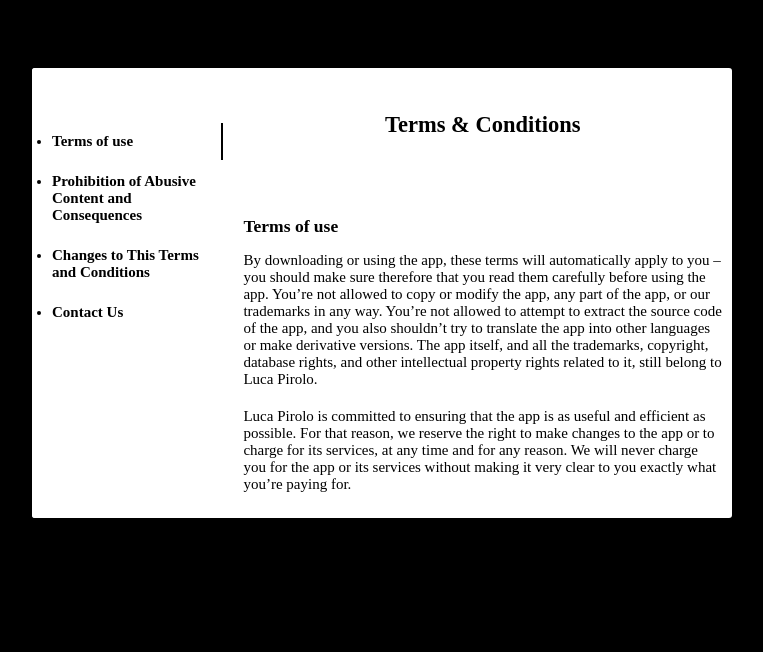
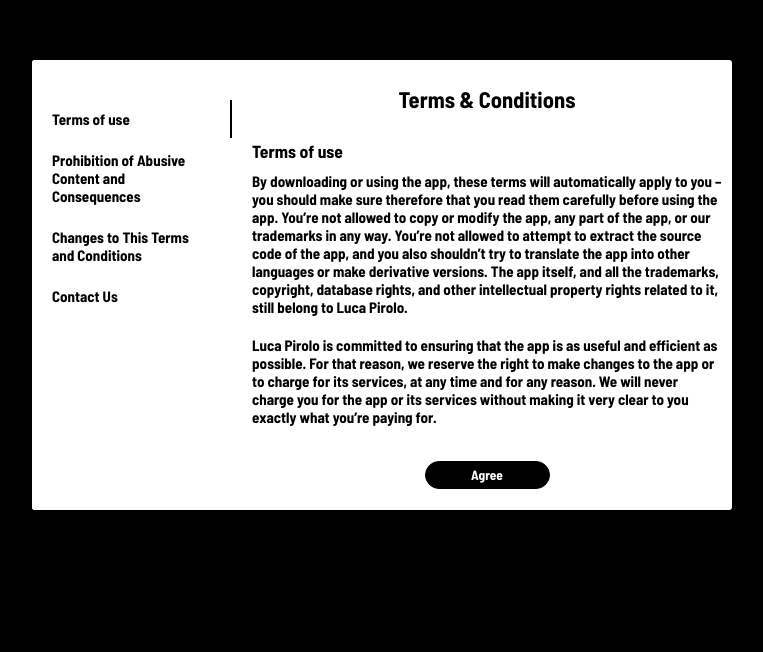
Before and after one commit to lierrejh/gallerista, a plain HTML site: page terms.html in a window 1280 px wide. Shown: the part 115-767 px from the top of the page, without its empty margins (258-1021 px from the left). Drawn offline with Linux system fonts and the light colour scheme.

Commit message:
privacy and terms fixed

```diff
--- a/css/styles.css
+++ b/css/styles.css
@@ -6,6 +6,14 @@
   --text-clr: #000000;
   --tabs-list-bg-clr: #ffffff;
   --btn-hvr: #cffa9a;
+}
+
+* {
+  margin: 0;
+  padding: 0;
+  box-sizing: border-box;
+  list-style: none;
+  font-family: "Barlow Semi Condensed";
 }
 
 body{
```
Also changed, not shown: index.html (+2 -0 lines).
